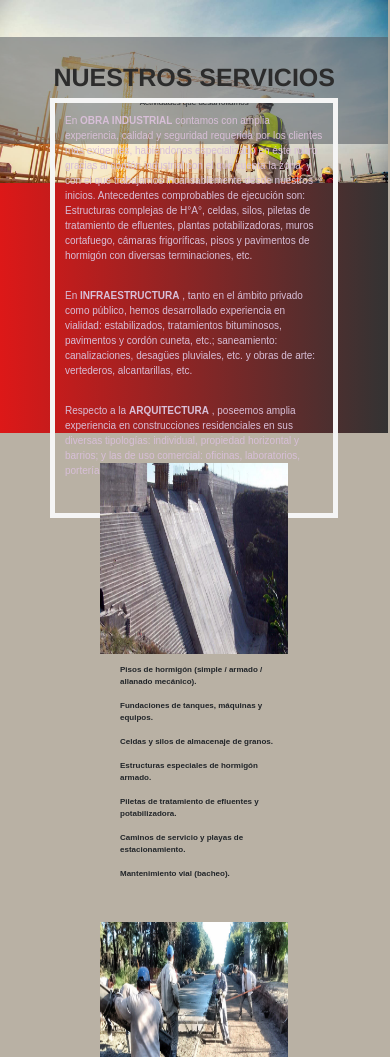
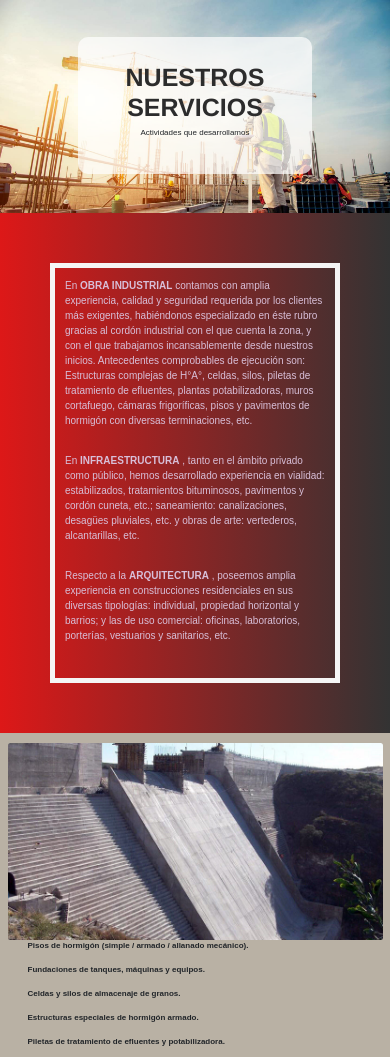
Before and after one commit to agustinguzman7/ProyectoConstructora, a plain HTML site: page PAGES/nuestros_servicios.html in a window 390 px wide. Shown: the part 110-1167 px from the top of the page. Drawn offline with nearby package versions, Linux system fonts and the light colour scheme.

Commit message:
agregue boostrap y responsive en index y nuestros servicios

```diff
--- a/CSS/estilos.css
+++ b/CSS/estilos.css
@@ -8,10 +8,6 @@ html{
 }
 .body{
     background-color: rgb(185, 177, 164);
-
-
-
-
 }
 
 .contenedor{
@@ -21,7 +17,7 @@ html{
 
 .header{
     display: flex;
-
+    background-color: white;
     justify-content: space-between;
     align-items: center;
 }
@@ -75,14 +71,13 @@ html{
 }
 
 .main{
-    display: grid;
-    grid-template-columns: repeat(6, 16.6%);
-    grid-template-rows: repeat(4, auto);
+    display: flex;
+    flex-direction: column;
+
 }
+
 /*grid*/
 .primera__section{
-    grid-column: 1/7 ;
-    grid-row: 1/2;
     background-image: url(../IMAGES/construccion.jpg);
     background-size: 100%;
     background-repeat: no-repeat;
@@ -92,12 +87,15 @@ html{
 
  .main__titulo{
 
-     background-color: #4d545b85;
+     background-color: rgba(255, 255, 255, 0.7);
      text-align: center;
      padding: 25px;
      font-family: Arial;
      margin-top: 250px;
      margin-bottom: 200px;
+     margin-left: 20%;
+     margin-right: 20%;
+     border-radius: 10px;
  }
 .titulos__superior{
     font-family: helvetica;
@@ -112,8 +110,6 @@ html{
 
 /*grid*/
 .segunda__section{
-    grid-column: 1/7;
-    grid-row: 2/3;
 
     align-items: center;
 }
@@ -136,8 +132,6 @@ html{
     font-size: 4rem;
     text-decoration: underline;
     color:thistle;
-
-
 }
 
 .article__parr{
@@ -238,7 +232,7 @@ html{
 /*article sobre nosotros*/
 
 .article__fotosNS{
-    height: 500px;
+    height: auto;
     width: 100%;
     padding: 10px 100px 10px 100px;
     font-family: Arial;
@@ -410,12 +404,13 @@ html{
     }
     .article__interior{
         padding: 10px;
+
     }
     .article__title{
-        font-size: 250%;
+        font-size: 200%;
     }
     .article__parr{
-        font-size: 150%;
+        font-size: 100%;
     }
     .article__descrip{
         height: 250px;
@@ -452,8 +447,15 @@ html{
         gap:10px;
     }
     /*nuestros servicios*/
+    .article__descrip{
+        height: auto;
+    }
+    .article__interior{
+        max-height: 150%;
+    }
     .article__parrSN{
-        font-size: 1rem;
+
+        font-size: 100%;
     }
     .article__imagenes--2{
         width: 100%;
--- a/PAGES/nuestros_servicios.html
+++ b/PAGES/nuestros_servicios.html
@@ -112,9 +112,13 @@
 
             </section>
             <section class="tercera__section">
-                <article class="article__fotosNS">
-                    <div>
-                        <img class="article__imagenes--2" src="../ASSETS/img-art-n-s-1.jpg" alt="OBRAS INDUSTRIALES">
+                <article class="article__fotosNS container">
+                    <div class="row">
+
+
+                        <div class="col-md-4">
+                            <img class="img-fluid rounded float-start" src="../ASSETS/img-art-n-s-1.jpg"
+                                alt="OBRAS INDUSTRIALES">
                             <ul class="main__list">
                                 <li>Pisos de hormigón (simple / armado / allanado mecánico).</li><br>
                                 <li>Fundaciones de tanques, máquinas y equipos.</li><br>
@@ -126,8 +130,9 @@
                             </ul>
                         </div>
 
-                    <div>
-                        <img class="article__imagenes--2" src="../ASSETS/img-art-n-s-2.jpg"
+
+                        <div class="col-md-4">
+                            <img class="img-fluid rounded float-start" src="../ASSETS/img-art-n-s-2.jpg"
                                 alt="OBRAS DE INFRAESTRUCTURA">
                             <ul class="main__list">
                                 <li>Estabilizado de calles.</li><br>
@@ -138,8 +143,9 @@
                             </ul>
                         </div>
 
-                    <div>
-                        <img class="article__imagenes--2" src="../ASSETS/img-art-n-s-3.jpg" alt="OBRAS DE ARQUITECTURA">
+                        <div class="col-md-4">
+                            <img class="img-fluid rounded float-start" src="../ASSETS/img-art-n-s-3.jpg"
+                                alt="OBRAS DE ARQUITECTURA">
                             <ul class="main__list">
                                 <li>Edificios de propiedad horizontal.</li><br>
                                 <li>Barrio de viviendas.</li><br>
@@ -147,6 +153,10 @@
                                 <li>Instalaciones deportivas.</li><br>
                             </ul>
                         </div>
+
+                    </div>
+
+
 
 
                 </article>
```
Also changed, not shown: index.html (+5 -2 lines). Lines whose indentation alone changed are shown as unchanged.
